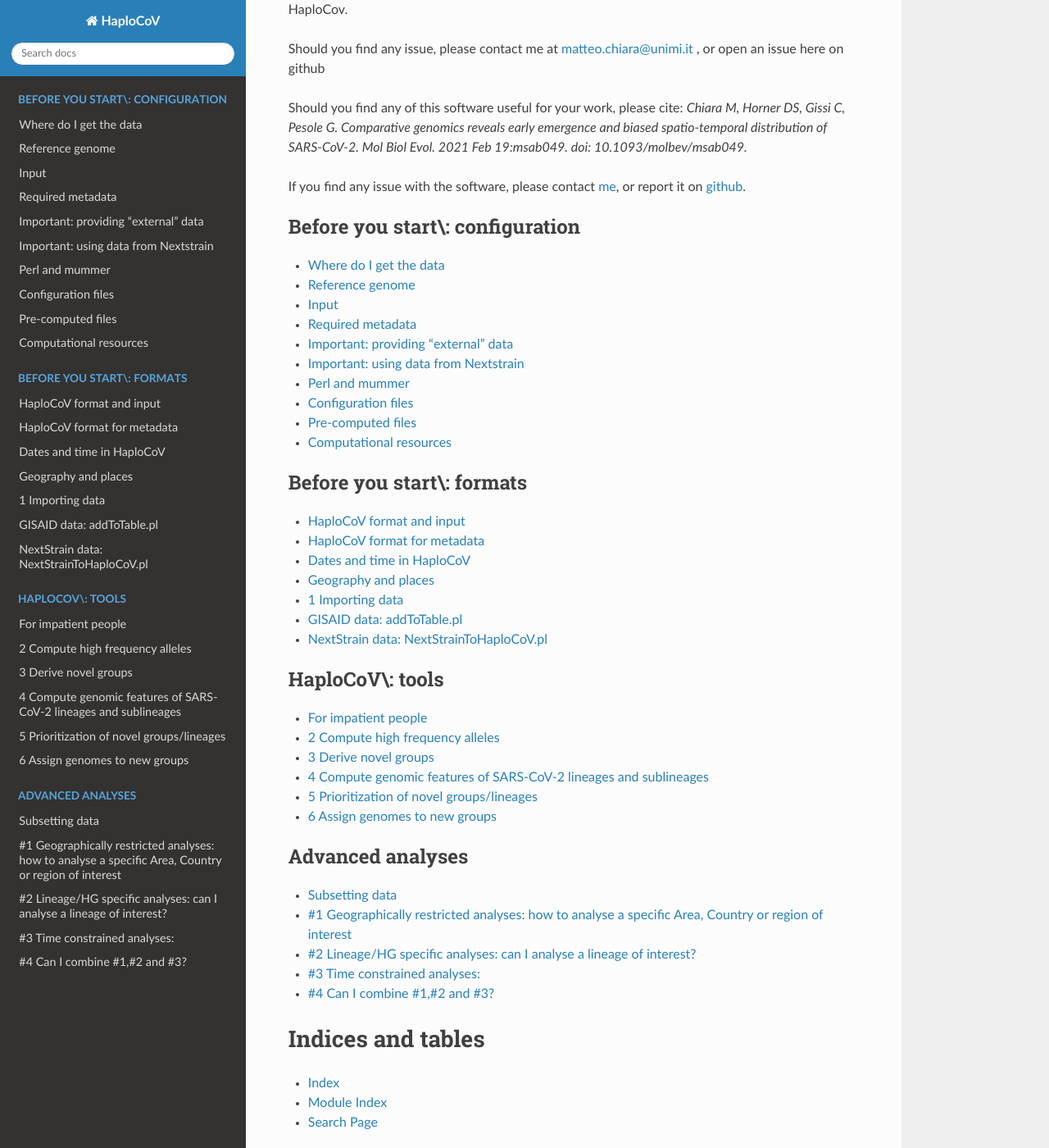
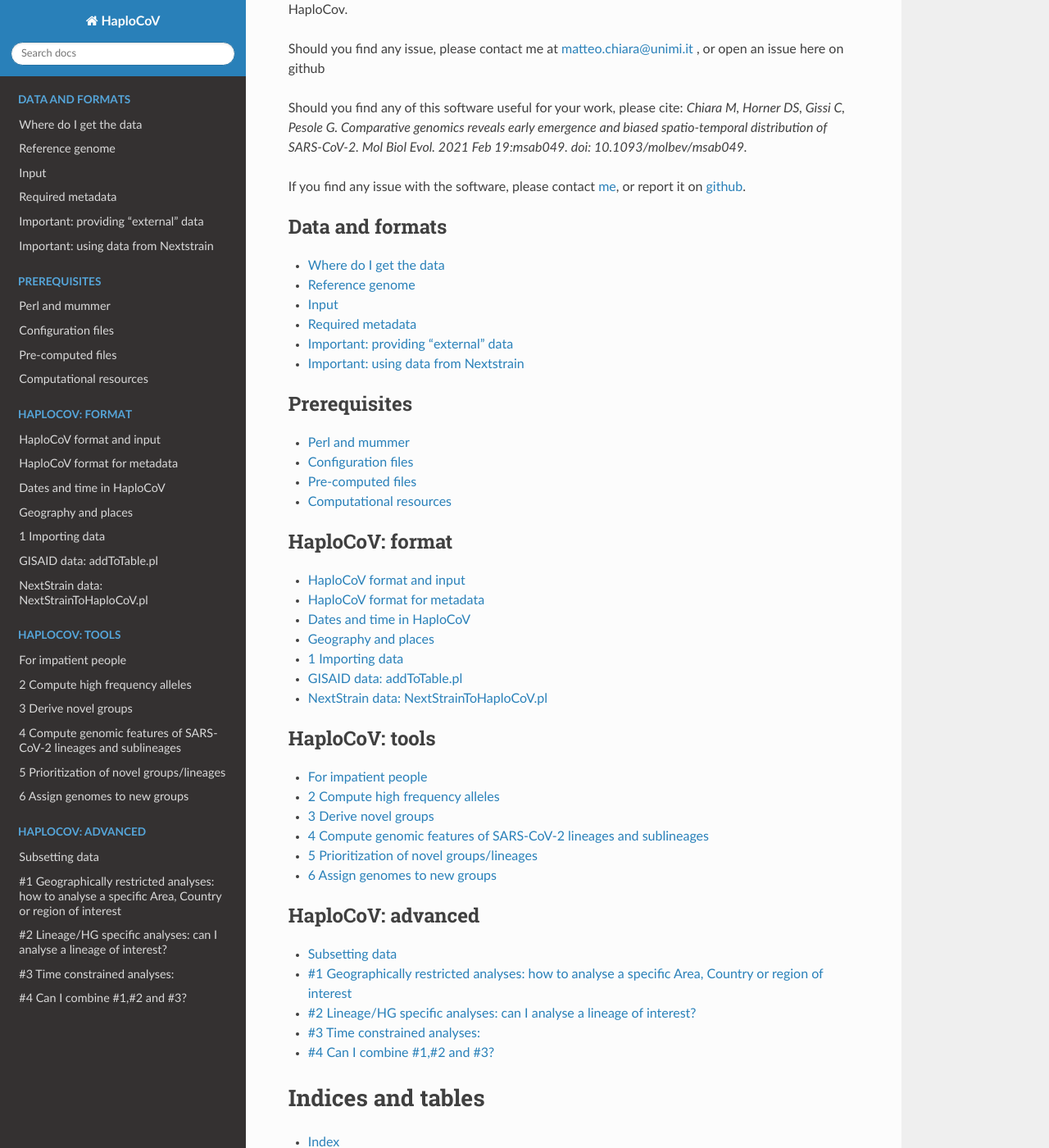
Before and after one commit to matteo14c/HaploCoV, a Sphinx documentation site: the page built from docs/source/index.rst, in a window 1280 px wide and 1400 px high, scrolled down 616 px. Shown: the whole window at 82% size. Built offline with Sphinx 7.4.7 and the Read the Docs theme 2.0.0, drawn with Linux system fonts in a browser that asks for light colours; pages that are not in the unit, such as notebooks, are missing from menus.

Commit message:
Update index.rst

```diff
--- a/docs/source/index.rst
+++ b/docs/source/index.rst
@@ -28,29 +28,34 @@ If you find any issue with the software, please contact `me <mailto:matteo.chiar
 
 .. toctree::
    :maxdepth: 2
-   :caption: Before you start\: configuration
+   :caption: Data and formats
 
    data.rst
+
+.. toctree::
+   :maxdepth: 2
+   :caption: Prerequisites
+
    perlMummer.rst
    configuration.rst
    etimes.rst
 
 .. toctree::
    :maxdepth: 2
-   :caption: Before you start\: formats
+   :caption: HaploCoV: format
 
    metadata.rst
 
 .. toctree::
    :maxdepth: 2
-   :caption: HaploCov\: workflow
+   :caption: HaploCov: workflow
 
    impatient.rst
    haplocov.rst
 
 .. toctree::
    :maxdepth: 2
-   :caption: HaploCoV\: tools
+   :caption: HaploCoV: tools
 
    impatient2.rst
    hfalleles.rst
@@ -62,7 +67,7 @@ If you find any issue with the software, please contact `me <mailto:matteo.chiar
 
 .. toctree::
    :maxdepth: 2
-   :caption: Advanced analyses
+   :caption: HaploCoV: advanced
 
    subsetting.rst
    customreports.rst
```
